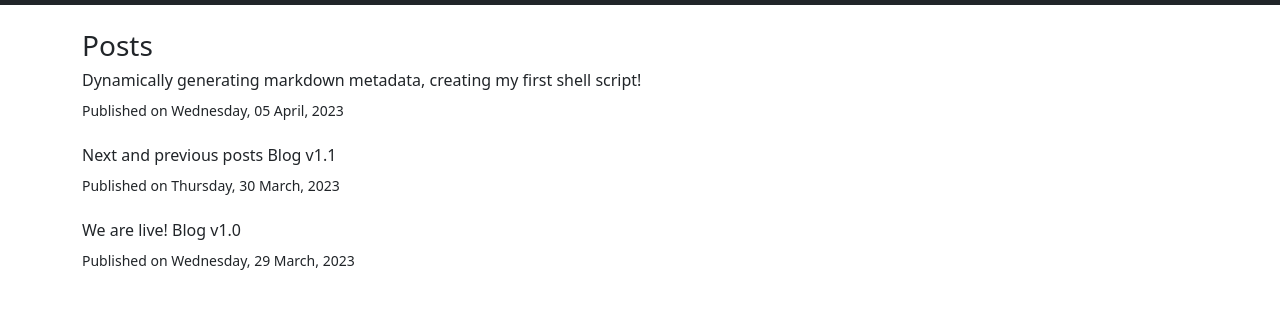
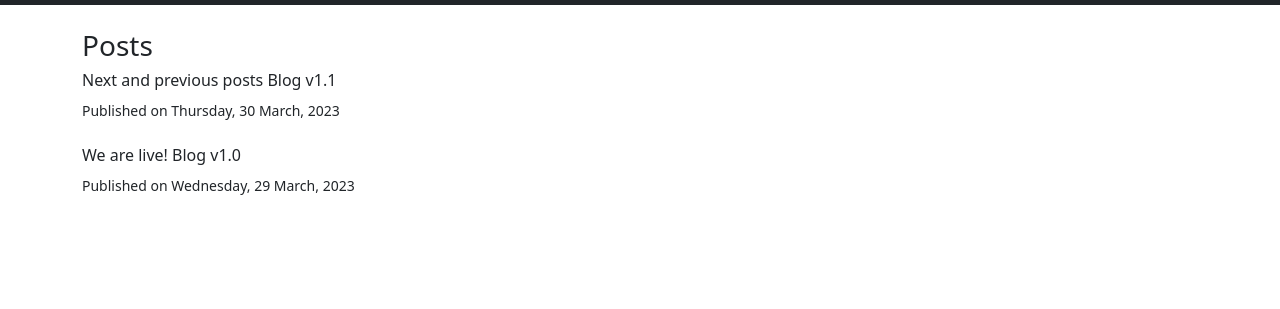
Before and after one commit to TristenAlmeida/tristenalmeida.github.io, a plain HTML site: page index.html in a window 1280 px wide. Shown: the part 51-360 px from the top of the page. Drawn offline with nearby package versions, Linux system fonts and the light colour scheme.

Commit message:
Update index.html

```diff
--- a/index.html
+++ b/index.html
@@ -39,9 +39,6 @@
     <h3>Posts</h3>
     <div class="list-group"></div>
 
-      <a href="Generatingmeta.html" class="list-group-item list-group-item-action"><h6>Dynamically generating markdown metadata, creating my first shell script!</h6> <small>Published on Wednesday, 05 April, 2023 </small></a>
-      <br>
-
       <a href="Nextprevious.html" class="list-group-item list-group-item-action"><h6>Next and previous posts Blog v1.1</h6> <small>Published on Thursday, 30 March, 2023 </small></a>
       <br>
 
```
